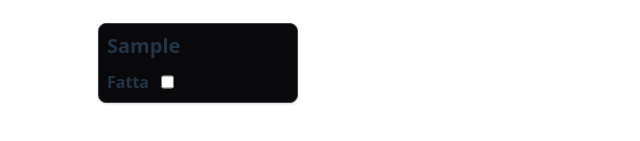
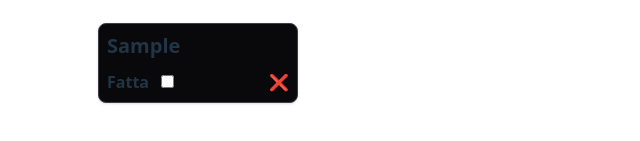
Before and after one commit to SamExperience/to-do-list, a React (Vite) app: page / in a window 1280 px wide. Both pictures are taken after typing "Sample" into the empty fields and a click on the button "Salva". Shown: the part 273-414 px from the top of the page, without its empty margins (222-862 px from the left). Built offline with nearby package versions, Linux system fonts and the light colour scheme.

Commit message:
aggiunta logica per rimozione attività

```diff
--- a/src/App.jsx
+++ b/src/App.jsx
@@ -5,6 +5,7 @@ import "./App.css";
 
 import ToDoForm from "./components/ToDoForm";
 import ToDoList from "./components/ToDoList";
+import { list } from "postcss";
 
 function App() {
   const [listItems, setListItems] = useState([]);
@@ -15,10 +16,18 @@ function App() {
     );
     setListItems(newList);
   };
+  const deleteItem = (id) => {
+    const newList = listItems.filter((item) => item.id !== id);
+    setListItems(newList);
+  };
   return (
     <>
       <div className="flex flex-col items-center">
-        <ToDoList listItems={listItems} setDoneItem={setDoneItem}></ToDoList>
+        <ToDoList
+          listItems={listItems}
+          setDoneItem={setDoneItem}
+          deleteItem={deleteItem}
+        ></ToDoList>
         <ToDoForm listItems={listItems} setListItems={setListItems}></ToDoForm>
       </div>
     </>
--- a/src/components/ToDoItem.jsx
+++ b/src/components/ToDoItem.jsx
@@ -1,21 +1,31 @@
 import React from "react";
-export default function ToDoItem({ item, setDoneItem }) {
+export default function ToDoItem({ item, setDoneItem, deleteItem }) {
   return (
     <>
       <div className="flex flex-col overflow-hidden gap-2 bg-zinc-950 justify-between items-start p-2 border border-zinc-700 shadow rounded-lg min-h-[50px] min-w-[100px] h-20 w-50  ">
         <p className="text-left text-xl font-bold overflow-hidden hover:overflow-auto  ">
           {item.text}
         </p>
-        <div className="flex">
-          {<label className="font-semibold ">Fatta</label>}
+        <div className="flex flex-row w-full justify-between">
+          <div>
+            <label className="font-semibold ">Fatta</label>
             <input
-            className="ml-3"
+              className="ml-3 cursor-pointer"
               name="done"
               checked={item.done}
               onChange={() => setDoneItem(item.id)}
               type="checkbox"
             />
           </div>
+          <div>
+            <span
+              onClick={() => deleteItem(item.id)}
+              className="cursor-pointer"
+            >
+              ❌
+            </span>
+          </div>
+        </div>
       </div>
     </>
   );
--- a/src/components/ToDoList.jsx
+++ b/src/components/ToDoList.jsx
@@ -1,7 +1,7 @@
 import React from "react";
 import ToDoItem from "./ToDoItem";
 
-export default function ToDoList({ listItems, setDoneItem }) {
+export default function ToDoList({ listItems, setDoneItem, deleteItem }) {
   return (
     <>
       {listItems.length === 0 ? (
@@ -17,7 +17,11 @@ export default function ToDoList({ listItems, setDoneItem }) {
             <ul className="grid grid-cols-3 gap-5">
               {listItems.map((item) => (
                 <li key={item.id}>
-                  <ToDoItem item={item} setDoneItem={setDoneItem}></ToDoItem>
+                  <ToDoItem
+                    item={item}
+                    setDoneItem={setDoneItem}
+                    deleteItem={deleteItem}
+                  ></ToDoItem>
                 </li>
               ))}
             </ul>
```
Lines whose indentation alone changed are shown as unchanged.
